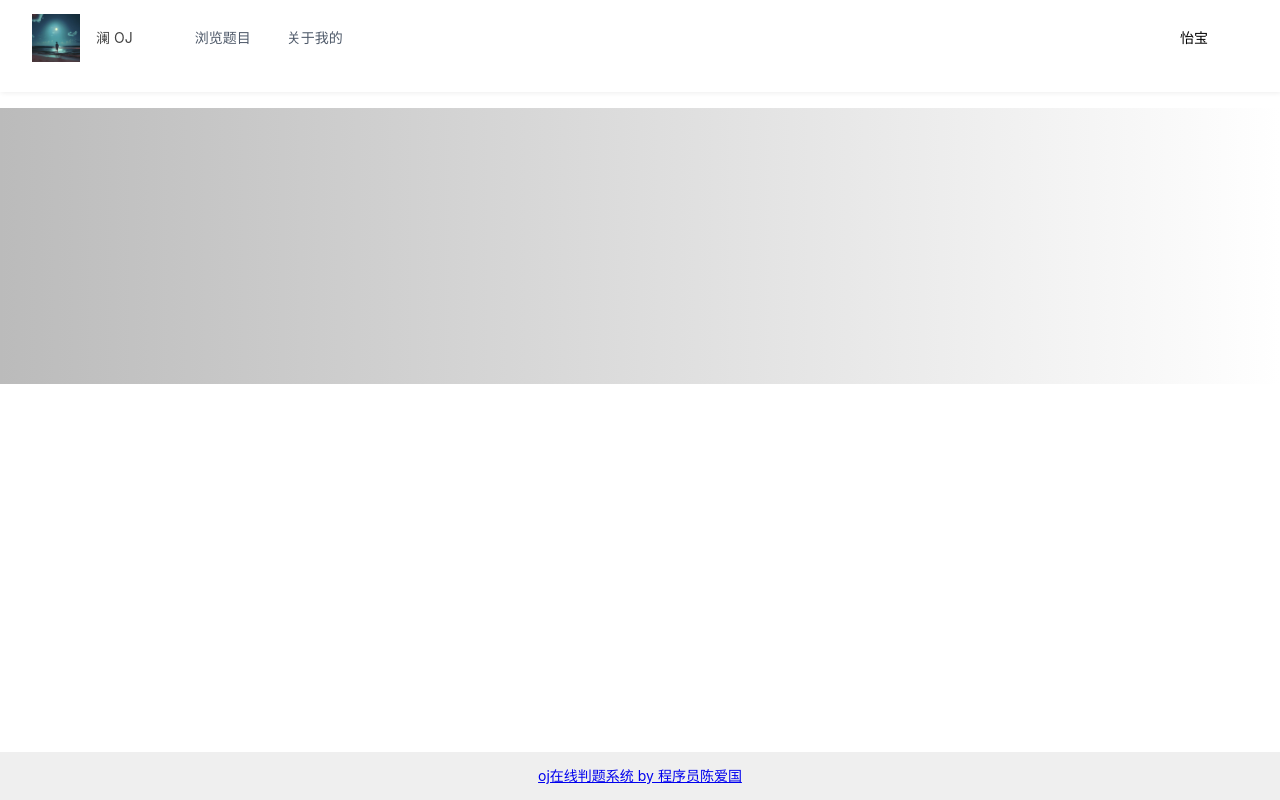
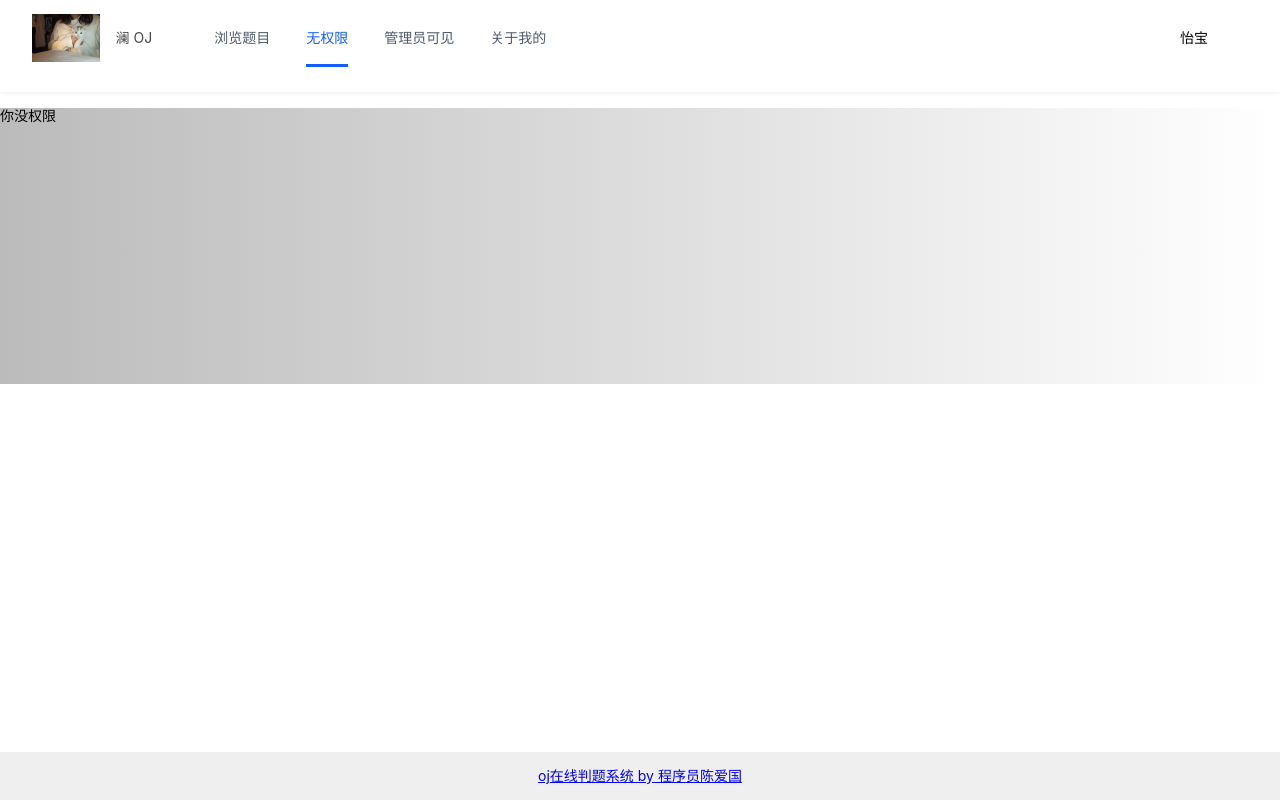
Before and after one commit to czzgods/czoj-frontend, a Vue app: page /noAuth in a window 1280 px wide. Built offline with nearby package versions, Linux system fonts and the light colour scheme.

Commit message:
ADD全局权限管理，需要相应权限访问的页面必须要当前登录用户也需要有对应的权限

```diff
--- a/src/App.vue
+++ b/src/App.vue
@@ -1,3 +1,4 @@
+//app.vue是全局文件
 <template>
   <div id="app">
     <BasicLayout />
@@ -8,10 +9,22 @@
 #app {
 }
 </style>
-<script>
+<script setup lang="ts">
 import BasicLayout from "@/layouts/BasicLayout";
-
-export default {
-  components: { BasicLayout },
-};
+import { useRouter } from "vue-router";
+import { useStore } from "vuex";
+//获取路由信息
+const router = useRouter();
+//获取当前登录用户状态信息
+const store = useStore();
+router.beforeEach((to, from, next) => {
+  //仅管理员可见，并且需要判断当前登录用户是否具有权限
+  if (to.meta?.access === "canAdmin") {
+    if (store.state.user.loginUser?.role !== "admin") {
+      next("/noAuth");
+      return;
+    }
+  }
+  next();
+});
 </script>
--- a/src/components/GlobalHeader.vue
+++ b/src/components/GlobalHeader.vue
@@ -13,7 +13,7 @@
           disabled
         >
           <div class="title-bar">
-            <img class="logo" src="../assets/oj-logo.jpg" />
+            <img class="logo" src="../assets/love.jpg" />
             <div class="title">澜 OJ</div>
           </div>
         </a-menu-item>
@@ -61,6 +61,7 @@
 setTimeout(() => {
   store.dispatch("user/getLoginUser", {
     userName: "怡宝",
+    role: "admin",
   });
 }, 3000);
 </script>
--- a/src/router/routes.ts
+++ b/src/router/routes.ts
@@ -1,11 +1,28 @@
 import { RouteRecordRaw } from "vue-router";
 import HomeView from "@/views/HomeView.vue";
+import AdminView from "@/views/AdminView.vue";
+import NoAuthView from "@/views/NoAuthView.vue";
 
 export const routes: Array<RouteRecordRaw> = [
   {
     path: "/",
     name: "浏览题目",
     component: HomeView,
+  },
+  {
+    path: "/noAuth",
+    name: "无权限",
+    component: NoAuthView,
+  },
+  {
+    path: "/admin",
+    name: "管理员可见",
+    component: AdminView,
+    //下面这个就是定义了访问这个路由的权限
+    //如果当前登录用户没有这个权限是无法对这个路由进行访问
+    meta: {
+      access: "canAdmin",
+    },
   },
   {
     path: "/about",
--- a/src/store/user.ts
+++ b/src/store/user.ts
@@ -32,12 +32,13 @@
   state: () => ({
     loginUser: {
       userName: "陈爱国",
+      role: "notLogin",
     },
   }),
   actions: {
     async getLoginUser({ commit, state }, payload) {
       //TODO 这里后续要改成从远程请求获取登录信息
-      commit("updateUser", { userName: "怡宝" });
+      commit("updateUser", { userName: "怡宝", role: "admin" });
     },
   },
   mutations: {
--- /dev/null
+++ b/src/views/AdminView.vue
@@ -0,0 +1,19 @@
+<template>
+  <div class="home">
+    管理员可见
+    <img alt="Vue logo" src="../assets/logo.png" />
+    <HelloWorld msg="Welcome to Your Vue.js + TypeScript App" />
+  </div>
+</template>
+
+<script lang="ts">
+import { defineComponent } from "vue";
+import HelloWorld from "@/components/HelloWorld.vue"; // @ is an alias to /src
+
+export default defineComponent({
+  name: "HomeView",
+  components: {
+    HelloWorld,
+  },
+});
+</script>
--- /dev/null
+++ b/src/views/NoAuthView.vue
@@ -0,0 +1,5 @@
+<template>
+  <div class="home">你没权限</div>
+</template>
+
+<script lang="ts"></script>
```
Also changed, not shown: src/assets/love.jpg (added).
